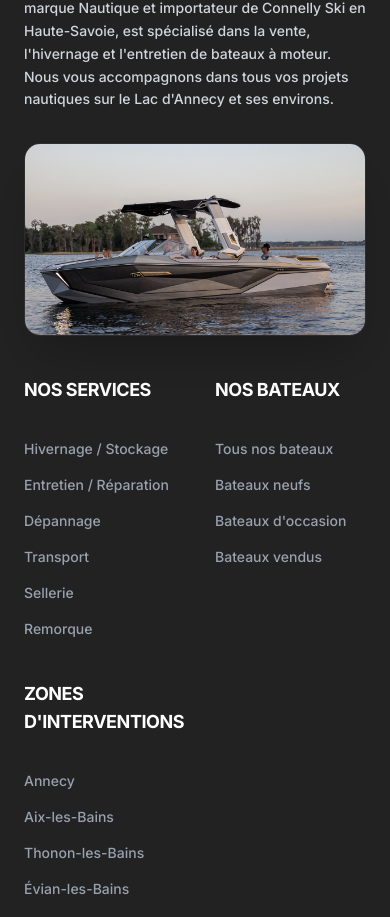
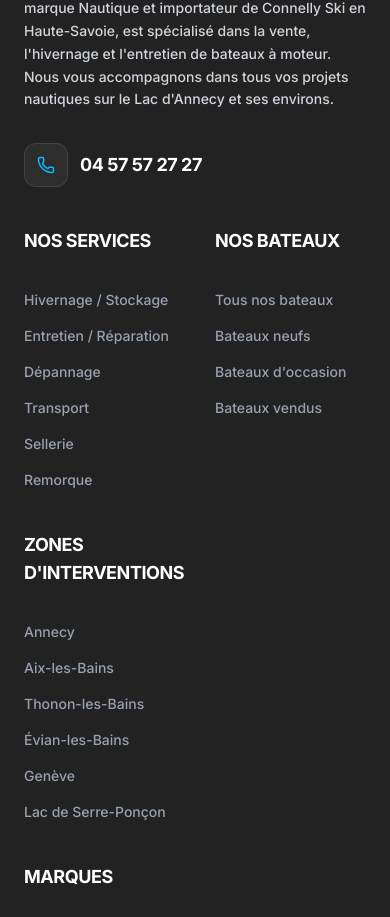
Before and after one commit to Ericfevrier/MB74-Site, a React (Vite) app: page / in a window 390 px wide. Shown: the part 10856-11773 px from the top of the page. Built offline with nearby package versions, Linux system fonts and the light colour scheme.

Commit message:
Footer : equilibrage (image retiree -> bloc telephone) ; colonne Marques elargie (col-span-3) pour corriger le debordement des tuiles ; plus de vide

```diff
--- a/src/components/Footer.tsx
+++ b/src/components/Footer.tsx
@@ -26,14 +26,12 @@ export function Footer() {
               Motorboat74, concessionnaire officiel de la marque Nautique et importateur de Connelly Ski en Haute-Savoie, est spécialisé dans la vente, l'hivernage et l'entretien de bateaux à moteur. Nous vous accompagnons dans tous vos projets nautiques sur le Lac d'Annecy et ses environs.
             </p>
 
-            <div className="rounded-2xl overflow-hidden shadow-2xl border border-white/5 grayscale-[30%] hover:grayscale-0 transition-all duration-700">
-              <img
-                src="/images/2026-p25-ext-16.jpg"
-                alt="Bateau Motorboat"
-                className="w-full aspect-[16/9] object-cover"
-                referrerPolicy="no-referrer"
-              />
-            </div>
+            <a href="tel:+33457572727" className="inline-flex items-center gap-3 text-white hover:text-brand-cyan transition-colors">
+              <span className="w-11 h-11 rounded-xl bg-white/5 border border-white/10 flex items-center justify-center text-brand-cyan flex-shrink-0">
+                <Phone size={18} />
+              </span>
+              <span className="font-bold text-lg tracking-tight">04 57 57 27 27</span>
+            </a>
           </div>
 
           {/* Column 2: Services */}
@@ -73,7 +71,7 @@ export function Footer() {
           </div>
 
           {/* Column 4: Zones d'interventions */}
-          <div className="col-span-1 lg:col-span-3">
+          <div className="col-span-1 lg:col-span-2">
             <h3 className="text-white text-lg font-bold uppercase tracking-tight mb-8">Zones d'interventions</h3>
             <ul className="space-y-3">
               {[
@@ -92,7 +90,7 @@ export function Footer() {
           </div>
 
           {/* Column 5: Marques, réseaux & contact */}
-          <div className="col-span-2 lg:col-span-2 space-y-8">
+          <div className="col-span-2 lg:col-span-3 space-y-8">
             <div>
               <h3 className="text-white text-lg font-bold uppercase tracking-tight mb-8">Marques</h3>
               <div className="space-y-3">
```
